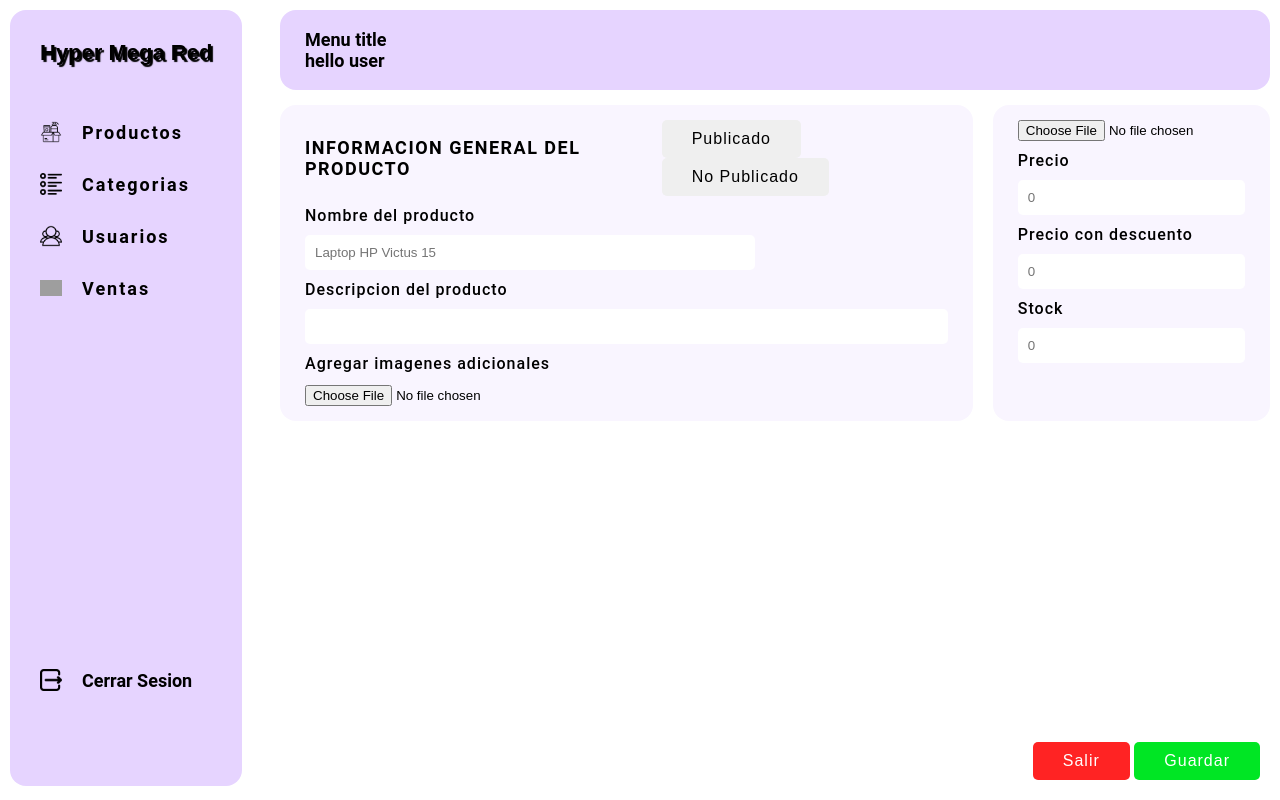
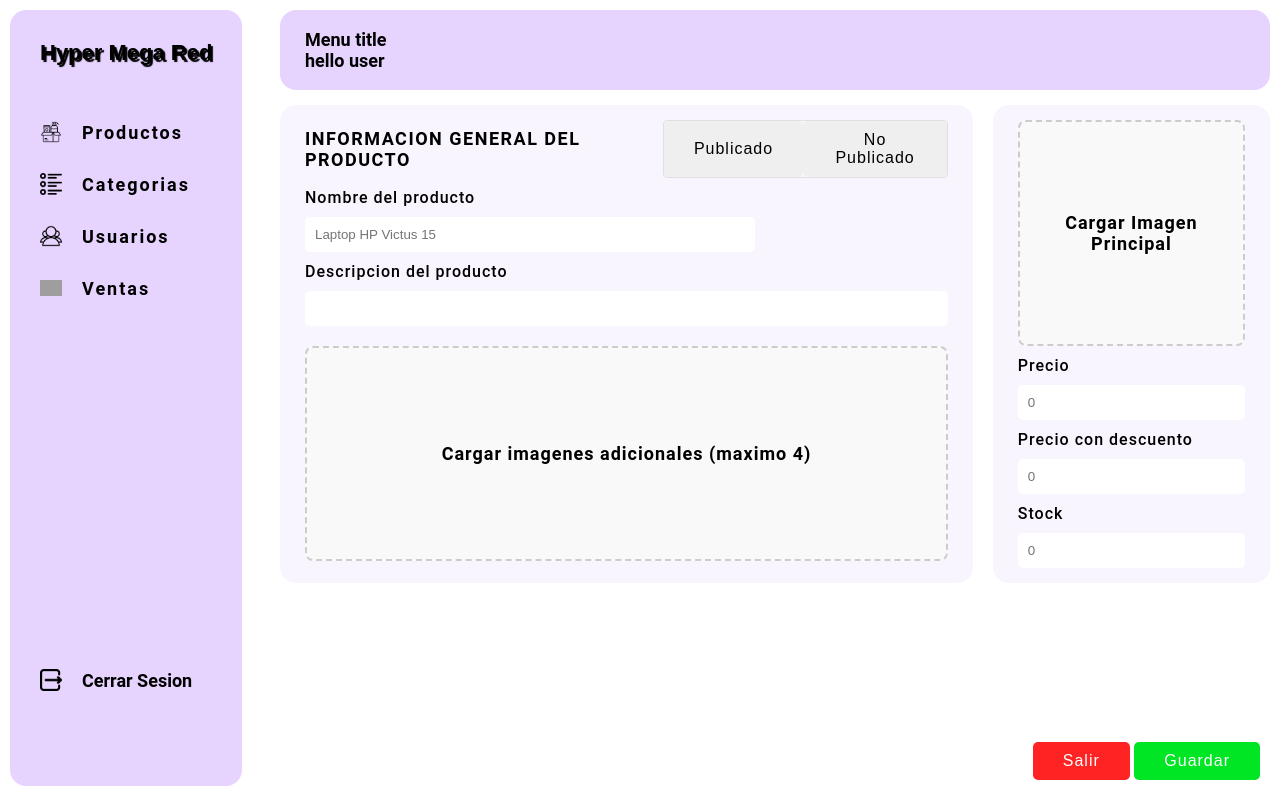
Before and after one commit to rich-333/proyecto-tienda-electronica, an ASP.NET Core app: template tienda_electronica/Views/Productos/Agregar.cshtml in a window 1280 px wide. Run offline with ASP.NET Core 8, Linux system fonts and the light colour scheme; the template is opened without the code that fills it, so the values that code supplies are empty; some web fonts are replaced; grey boxes are pictures that could not be loaded.

Commit message:
Se agregaron estilos a los elemento input para agregar imagenes.
Esto mejora el tamano de los inputs con su contenedor.

```diff
--- a/tienda_electronica/Program.cs
+++ b/tienda_electronica/Program.cs
@@ -24,7 +24,7 @@ app.UseAuthorization();
 
 app.MapControllerRoute(
     name: "default",
-    pattern: "{controller=Productos}/{action=Gestion}/{id?}");
+    pattern: "{controller=Productos}/{action=Agregar}/{id?}");
 
 app.Run();
 
--- a/tienda_electronica/Views/Productos/Agregar.cshtml
+++ b/tienda_electronica/Views/Productos/Agregar.cshtml
@@ -25,12 +25,19 @@
             <input class="input__description" id="input_descripcion_producto" type="text" placeholder="" />
         </div>
         <div class="additional__img">
-            <label class="lbl" for="additional__img">Agregar imagenes adicionales</label>
-            <input id="additional__img" class="input__additionalimg" type="file" />
+            <label class="additional__lbl" for="additional__img">
+                <span class="upload__span">Cargar imagenes adicionales (maximo 4)</span>
+                <input id="additional__img" class="upload__input" type="file" />
+            </label>
         </div>
     </section>
     <section class="imgprice__product">
-        <input type="file" placeholder="Imagen principal"/>
+        <div class="upload__container">
+            <label class="upload__lbl" for="image-upload">
+                <span class="upload__span">Cargar Imagen Principal</span>
+                <input class="upload__input" id="image-upload" type="file" accept="image/*" />
+            </label>
+        </div>
         <label class="lbl" for="input_precio_producto">Precio</label>
         <input class="input__price" id="input_precio_producto" type="text" placeholder="0"/>
         <label class="lbl" for="input_precio_descuento">Precio con descuento</label>
--- a/tienda_electronica/wwwroot/css/agregarProducto.css
+++ b/tienda_electronica/wwwroot/css/agregarProducto.css
@@ -26,20 +26,15 @@
 }
 
 .container__state {
-
-}
-
-.btn__public {
-
+    display: inline-flex;
+    border: 1px solid #e0e0e0;
+    border-radius: 4px;
+    overflow: hidden;
 }
 
 .btn__public:hover {
     background-color: #ed1515;
     color: #fff;
-}
-
-.btn__nopublic {
-
 }
 
 .btn__nopublic:hover {
@@ -73,8 +68,22 @@
     width: 100%;
 }
 
-.input__additionalimg {
+.additional__lbl {
+    margin-top: 20px;
+    border: 2px dashed #ccc;
+    border-radius: 8px;
     width: 100%;
+    display: block;
+    text-align: center;
+    padding: 95px 30px;
+    cursor: pointer;
+    transition: all 0.3s ease;
+    background-color: #f9f9f9;
+}
+
+.additional__lbl:hover {
+    border-color: #4CAF50;
+    background-color: #dcdcdc;
 }
 
 
@@ -86,6 +95,31 @@
     background-color: #f9f5ff;
     border-radius: 1rem;
     padding: 15px 25px;
+}
+
+.upload__lbl {
+    border: 2px dashed #ccc;
+    border-radius: 8px;
+    width: 100%;
+    display: block;
+    text-align: center;
+    padding: 90px 30px;
+    cursor: pointer;
+    transition: all 0.3s ease;
+    background-color: #f9f9f9;
+}
+
+.upload__lbl:hover {
+    border-color: #4CAF50;
+    background-color: #dcdcdc;
+}
+
+.upload__span {
+    letter-spacing: 1px;
+}
+
+.upload__input {
+    display: none;
 }
 
 .input__price {
```
